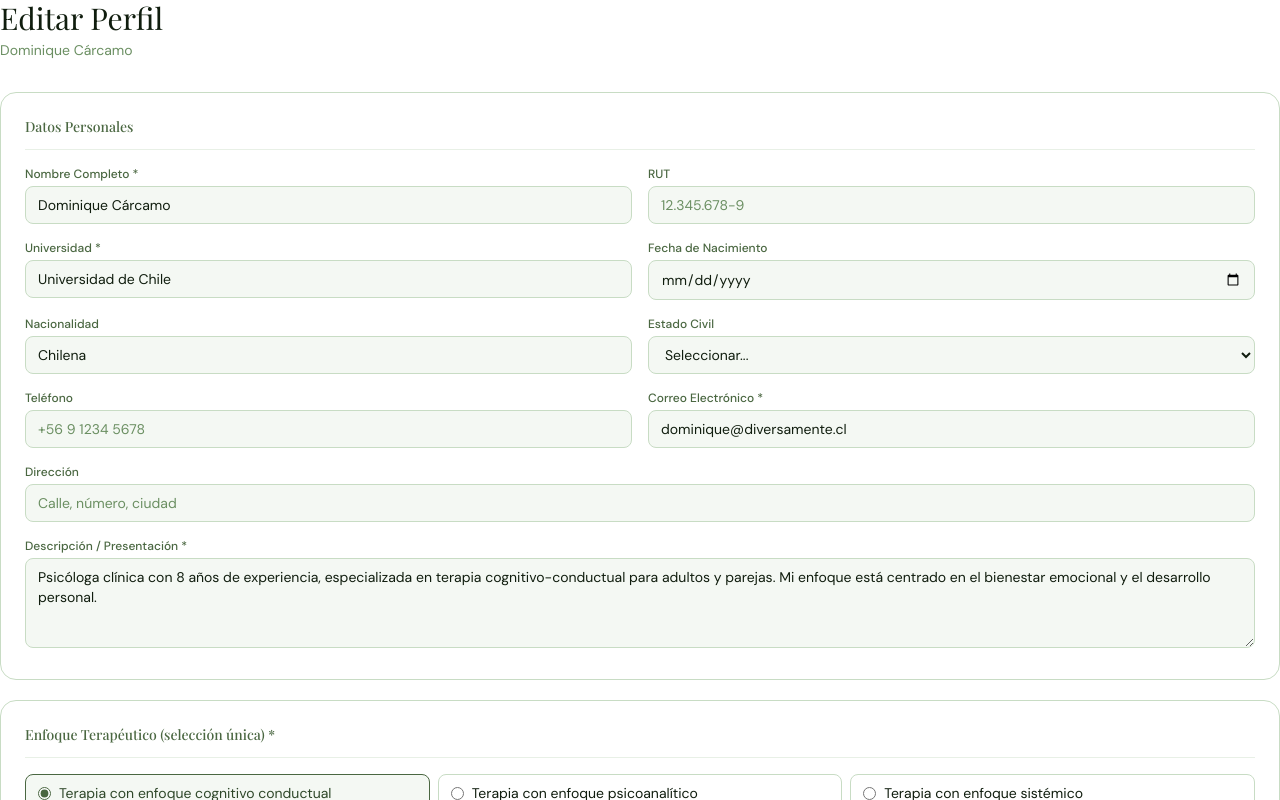
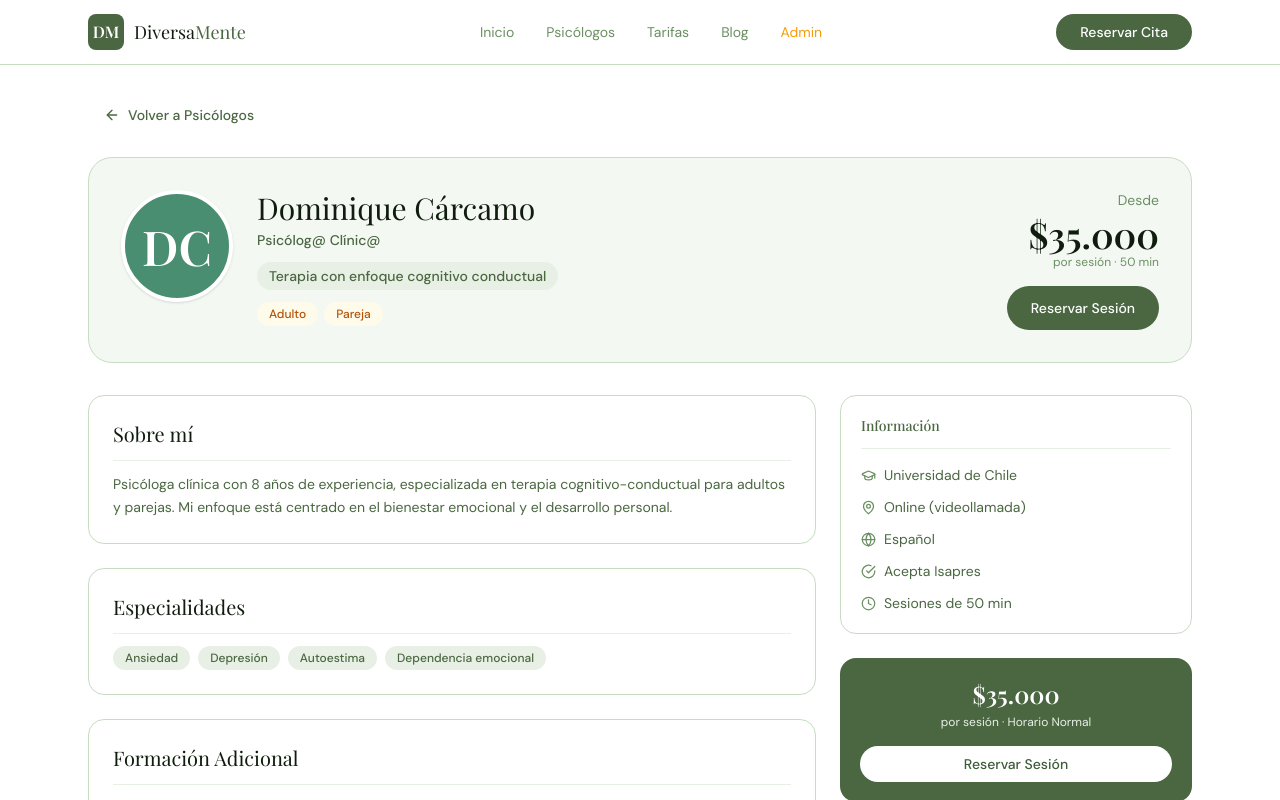
Before and after one commit to diversamente/diversamente, a Next.js app: page /psicologos/1 in a window 1280 px wide. Shown: the top 800 px of the page. Built offline with nearby package versions, Linux system fonts and the light colour scheme; a web font is replaced by a local one.

Commit message:
fix psicologos dynamic route

```diff
--- /dev/null
+++ b/src/app/psicologos/[id]/client.tsx
@@ -0,0 +1,124 @@
+'use client'
+
+import { useEffect, useState } from 'react'
+import { useParams } from 'next/navigation'
+import Link from 'next/link'
+import Navbar from '@/components/layout/Navbar'
+import Footer from '@/components/layout/Footer'
+import { getPsychologistById } from '@/lib/store'
+import { getAvatarColor, getInitials, DAY_LABELS, HORARIO_NORMAL } from '@/lib/data'
+import type { Psychologist } from '@/types'
+import { ArrowLeft, GraduationCap, MapPin, Globe, CheckCircle, Clock } from 'lucide-react'
+
+export default function PsychProfileClient() {
+  const { id } = useParams<{ id: string }>()
+  const [psych, setPsych] = useState<Psychologist | null>(null)
+
+  useEffect(() => {
+    const p = getPsychologistById(id)
+    if (p) setPsych(p)
+  }, [id])
+
+  if (!psych) {
+    return (
+      <>
+        <Navbar />
+        <div className="container py-20 text-center">
+          <p className="text-sage-400 text-lg">Perfil no encontrado.</p>
+          <Link href="/psicologos" className="btn-primary mt-4">← Volver</Link>
+        </div>
+        <Footer />
+      </>
+    )
+  }
+
+  const color    = getAvatarColor(psych.id)
+  const initials = getInitials(psych.nombre)
+
+  return (
+    <>
+      <Navbar />
+      <main className="container py-8">
+        <Link href="/psicologos" className="btn-ghost text-sm mb-6 inline-flex">
+          <ArrowLeft size={16} /> Volver a Psicólogos
+        </Link>
+        <div className="bg-sage-50 border border-sage-200 rounded-3xl p-8 flex flex-col md:flex-row gap-6 items-start mb-8">
+          <div
+            className="w-28 h-28 rounded-full flex-shrink-0 flex items-center justify-center
+                       text-white font-serif text-5xl font-semibold border-4 border-white shadow"
+            style={{ backgroundColor: color }}
+          >
+            {initials}
+          </div>
+          <div className="flex-1">
+            <h1 className="font-serif text-3xl text-sage-900 mb-1">{psych.nombre}</h1>
+            <p className="text-sage-500 text-sm font-medium mb-3">Psicólog@ Clínic@</p>
+            <div className="flex flex-wrap gap-2 mb-3">
+              <span className="badge text-sm py-1">{psych.enfoque}</span>
+            </div>
+            <div className="flex flex-wrap gap-1.5">
+              {psych.categorias.map(c => <span key={c} className="badge-cat">{c}</span>)}
+            </div>
+          </div>
+          <div className="md:text-right">
+            <p className="text-sm text-sage-400 mb-1">Desde</p>
+            <p className="font-serif text-4xl text-sage-900 font-semibold">$35.000</p>
+            <p className="text-xs text-sage-400 mb-4">por sesión · 50 min</p>
+            <Link href="/tarifas" className="btn-primary text-sm">Reservar Sesión</Link>
+          </div>
+        </div>
+
+        <div className="grid grid-cols-1 md:grid-cols-3 gap-6">
+          <div className="md:col-span-2 space-y-6">
+            <div className="bg-white border border-sage-200 rounded-2xl p-6">
+              <h2 className="font-serif text-xl text-sage-900 mb-3 pb-3 border-b border-sage-100">Sobre mí</h2>
+              <p className="text-sm text-sage-500 leading-relaxed">{psych.descripcion}</p>
+            </div>
+            <div className="bg-white border border-sage-200 rounded-2xl p-6">
+              <h2 className="font-serif text-xl text-sage-900 mb-3 pb-3 border-b border-sage-100">Especialidades</h2>
+              <div className="flex flex-wrap gap-2">
+                {psych.especialidades.map(s => <span key={s} className="badge py-1">{s}</span>)}
+              </div>
+            </div>
+            {psych.posgrados.length > 0 && (
+              <div className="bg-white border border-sage-200 rounded-2xl p-6">
+                <h2 className="font-serif text-xl text-sage-900 mb-3 pb-3 border-b border-sage-100">Formación Adicional</h2>
+                <div className="space-y-3">
+                  {psych.posgrados.map((pg, i) => (
+                    <div key={i} className="flex gap-3 text-sm">
+                      <div className="w-2 h-2 rounded-full bg-sage-400 mt-2 flex-shrink-0" />
+                      <div>
+                        <p className="font-medium text-sage-900">{pg.titulo}</p>
+                        <p className="text-sage-400">{pg.institucion} · {pg.desde} – {pg.hasta || 'Actualidad'}</p>
+                      </div>
+                    </div>
+                  ))}
+                </div>
+              </div>
+            )}
+          </div>
+          <div className="space-y-6">
+            <div className="bg-white border border-sage-200 rounded-2xl p-5">
+              <h3 className="text-sm font-medium text-sage-500 mb-4 pb-3 border-b border-sage-100">Información</h3>
+              <div className="space-y-3 text-sm">
+                <div className="flex items-center gap-2 text-sage-500"><GraduationCap size={15} className="text-sage-400" />{psych.universidad}</div>
+                <div className="flex items-center gap-2 text-sage-500"><MapPin size={15} className="text-sage-400" />Online (videollamada)</div>
+                <div className="flex items-center gap-2 text-sage-500"><Globe size={15} className="text-sage-400" />Español</div>
+                <div className="flex items-center gap-2 text-sage-500"><CheckCircle size={15} className="text-sage-400" />Acepta Isapres</div>
+                <div className="flex items-center gap-2 text-sage-500"><Clock size={15} className="text-sage-400" />Sesiones de 50 min</div>
+              </div>
+            </div>
+            <div className="bg-sage-500 rounded-2xl p-5 text-white text-center">
+              <p className="font-serif text-2xl font-semibold mb-1">$35.000</p>
+              <p className="text-sage-100 text-xs mb-4">por sesión · Horario Normal</p>
+              <Link href="/tarifas" className="bg-white text-sage-600 hover:bg-sage-50 text-sm font-medium px-5 py-2 rounded-full transition-colors block">
+                Reservar Sesión
+              </Link>
+            </div>
+          </div>
+        </div>
+      </main>
+      <Footer />
+    </>
+  )
+}
--- a/src/app/psicologos/[id]/page.tsx
+++ b/src/app/psicologos/[id]/page.tsx
@@ -1,31 +1,9 @@
-'use client'
+import PsychProfileClient from './client'
 
-import { useEffect, useState } from 'react'
-import { useParams } from 'next/navigation'
-import { getPsychologistById } from '@/lib/store'
-import type { Psychologist } from '@/types'
-import PsychForm from '@/components/psychologist/PsychForm'
+export function generateStaticParams() {
+  return []
+}
 
-export default function EditPsicologoPage() {
-  const { id } = useParams<{ id: string }>()
-  const [psych, setPsych] = useState<Psychologist | null | undefined>(undefined)
-
-  useEffect(() => {
-    const p = getPsychologistById(id)
-    setPsych(p ?? null)
-  }, [id])
-
-  if (psych === undefined) return <p className="text-sage-400 text-sm">Cargando...</p>
-  if (psych === null) return <p className="text-sage-400 text-sm">Perfil no encontrado.</p>
-
-  return (
-    <div>
-      <h1 className="font-serif text-3xl text-sage-900 mb-1">Editar Perfil</h1>
-      <p className="text-sm text-sage-400 mb-8">{psych.nombre}</p>
-      <PsychForm initial={psych} />
-    </div>
-  )
+export default function PsychProfilePage() {
+  return <PsychProfileClient />
 }
-export function generateStaticParams() {
-  return [{ id: 'placeholder' }]
-}
```
